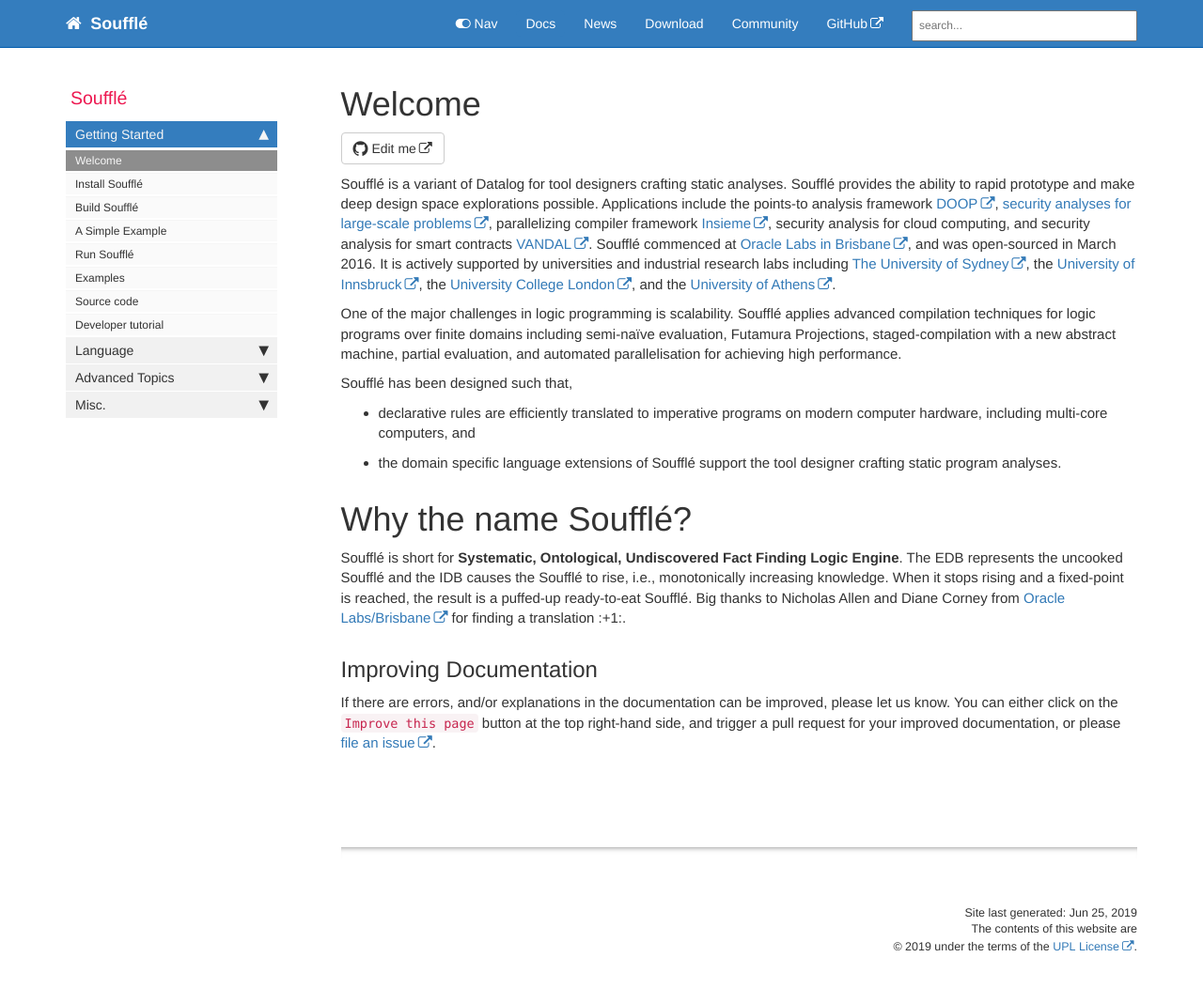
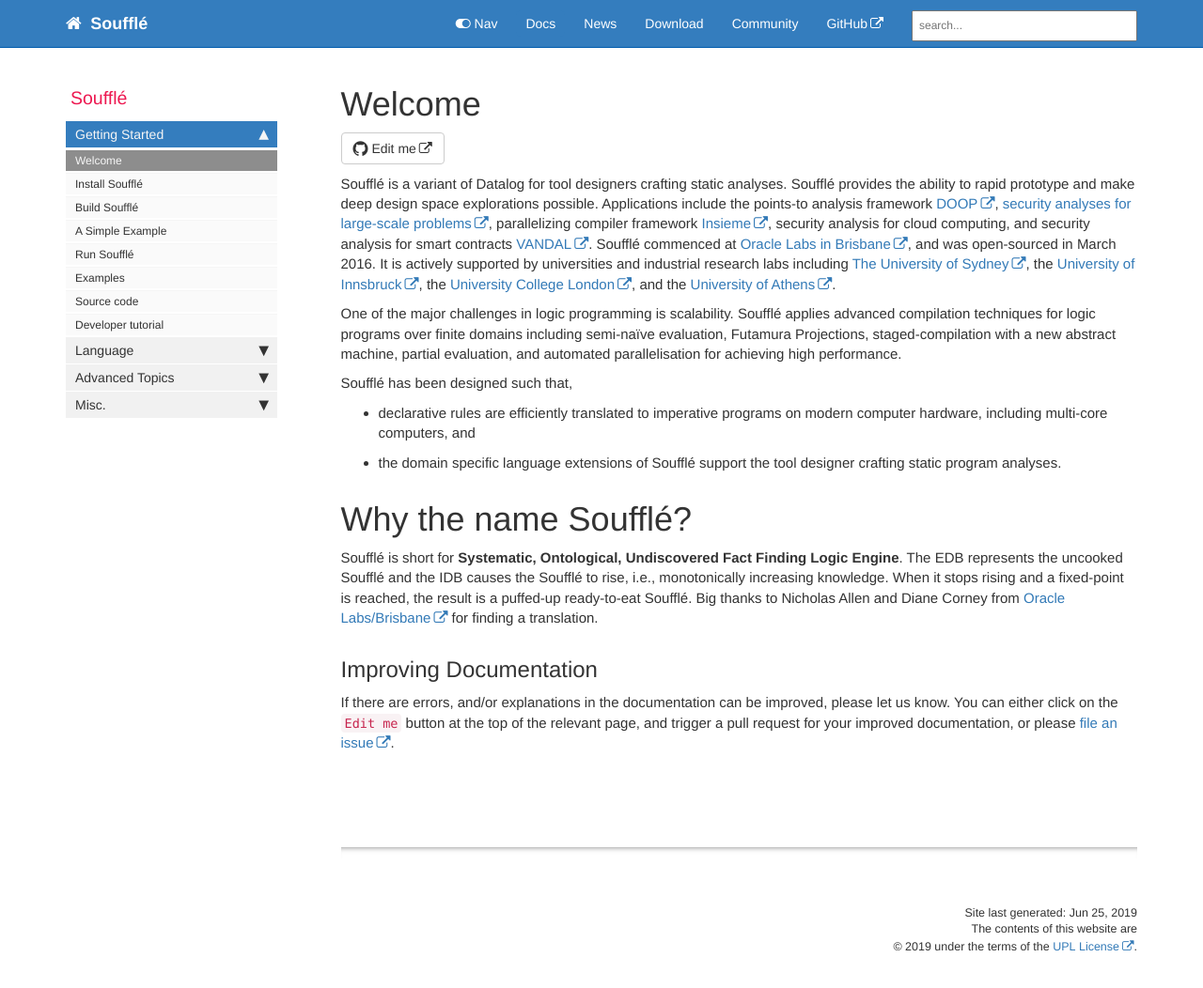
Before and after one commit to souffle-lang/souffle-lang.github.io, a Jekyll site: the page built from pages/docs/docsindex.md, in a window 1280 px wide and 1078 px high. Shown: the top 1052 px of the window at 94% size. Built offline with Jekyll 4.4.1, drawn with Linux system fonts in a browser that asks for light colours; comment, search, counter and statistics services are not loaded.

Commit message:
removed emoji, changed Improve this page to Edit me

````diff
--- a/index.html
+++ b/index.html
@@ -10,7 +10,7 @@ sidebar: docs_sidebar
 <section class="intro">
   <div class="grid">
     <div class="unit whole center-on-mobiles">
-      <p class="first">Logic Defined Static Analysis.</p>
+		<p class="first"><h1>Logic Defined Static Analysis.</h1></p>
     </div>
   </div>
 </section>
--- a/pages/docs/docsindex.md
+++ b/pages/docs/docsindex.md
@@ -22,12 +22,12 @@ Soufflé has been designed such that,
 
 # Why the name Soufflé?
 Soufflé  is short for **Systematic, Ontological, Undiscovered Fact Finding Logic Engine**. The EDB represents the
-uncooked Soufflé  and the IDB causes the Soufflé  to rise, i.e., monotonically increasing knowledge. When it stops rising and a fixed-point is reached, the result is a puffed-up ready-to-eat Soufflé. Big thanks to Nicholas Allen and Diane Corney from [Oracle Labs/Brisbane](https://labs.oracle.com/pls/apex/f?p=labs:23:::::P23_LOCATION_ID:46) for finding a translation :+1:.
+uncooked Soufflé  and the IDB causes the Soufflé  to rise, i.e., monotonically increasing knowledge. When it stops rising and a fixed-point is reached, the result is a puffed-up ready-to-eat Soufflé. Big thanks to Nicholas Allen and Diane Corney from [Oracle Labs/Brisbane](https://labs.oracle.com/pls/apex/f?p=labs:23:::::P23_LOCATION_ID:46) for finding a translation.
 
 
 ## Improving Documentation
 
 If there are errors, and/or explanations in the documentation can be improved, please let us know.
-You can either click on the ```Improve this page``` button at the top right-hand side, and trigger a pull request for your improved documentation, or please [file an issue]({{ site.repository }}/issues/new).
+You can either click on the ```Edit me``` button at the top of the relevant page, and trigger a pull request for your improved documentation, or please [file an issue]({{ site.repository }}/issues/new).
 
 {% include links.html %}
````
